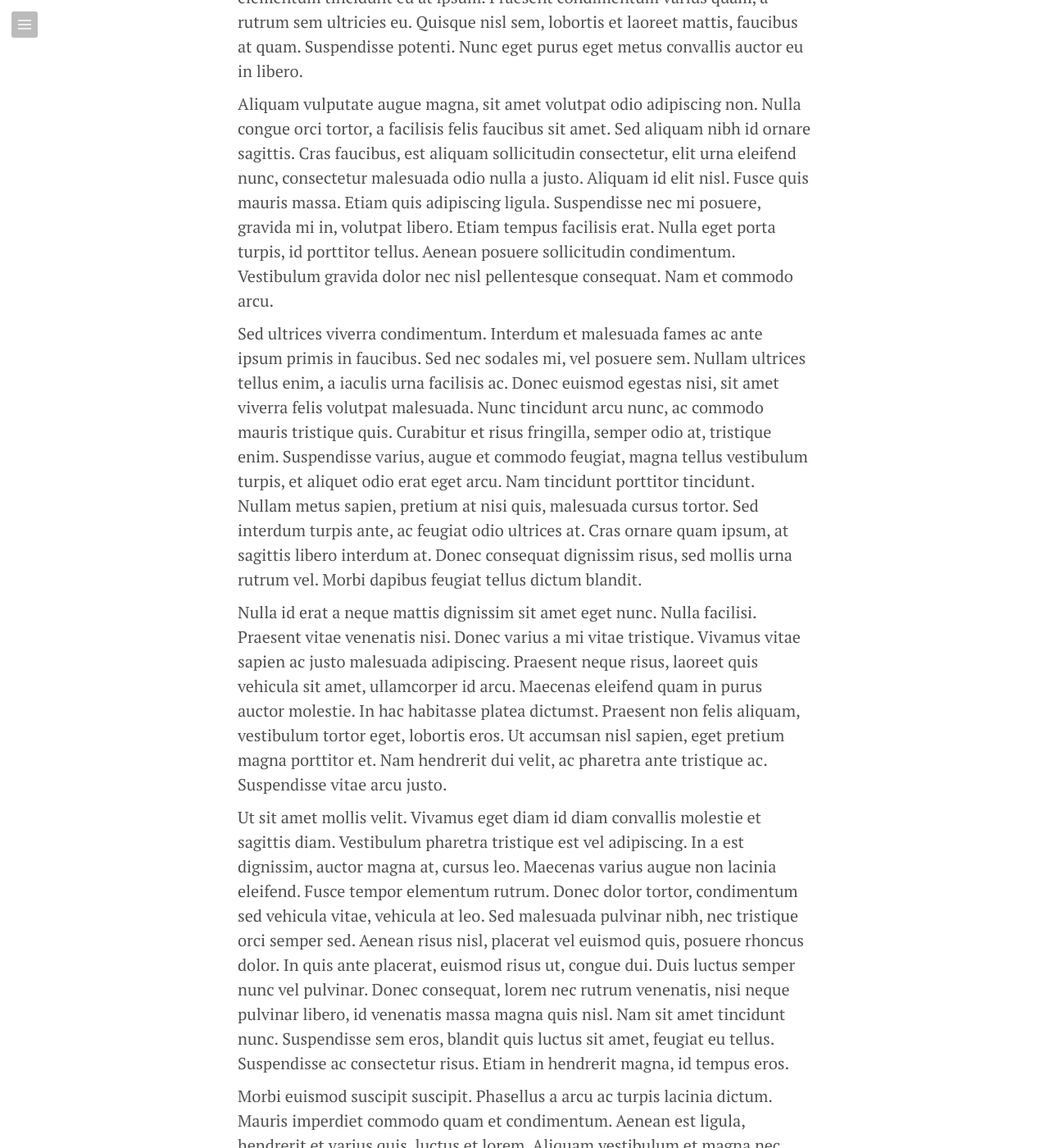
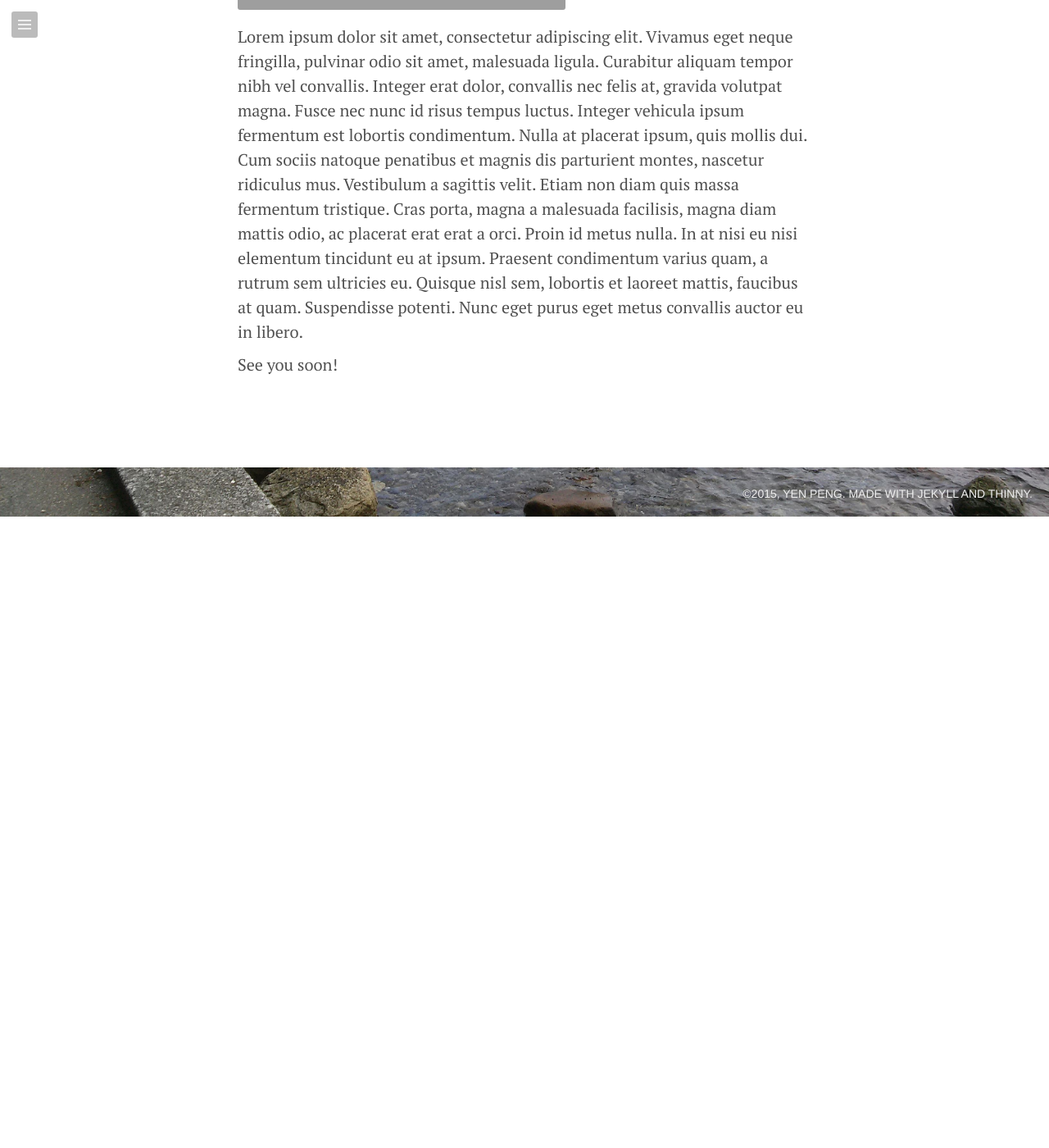
Before and after one commit to yenpeng/yenpeng.github.io, a Jekyll site: the page built from sweat.md, in a window 1280 px wide and 1400 px high, scrolled down 798 px. Shown: the whole window at 82% size. Built offline with Jekyll 4.4.1, drawn with Linux system fonts in a browser that asks for light colours; Markdown is read by kramdown in place of the engine named in the settings; after the commit the page ends 1428 px from its top, so only the background shows below that; some of the changed text lies outside the part shown; grey boxes are pictures that could not be loaded.

Commit message:
Changes to sweat

```diff
--- a/_config.yml
+++ b/_config.yml
@@ -41,8 +41,8 @@
   - title:	About
     url:	/about
 
-  - title:  Sweat Hard
-    url:  /sweathard
+  - title:  Sweat
+    url:  /sweat
 
 copyright:
   author:	Yen Peng
--- a/sweat.md
+++ b/sweat.md
@@ -1,22 +1,17 @@
 ---
 layout: page
-title: Putting sweat into words as I progress in my fitness journey.
+title: Putting sweat into words as I progress through my fitness journey.
 ---
 
 <div class="message">
-  This page will be ready soon! Meanwhile, stay with this beautiful latin text below.
+  This page is still in the teething stage. Meanwhile, feast yourself on this lovely athletic creature.
 </div>
+
+![Tiger](/assets/images/tiger.jpg)
+
 
 Lorem ipsum dolor sit amet, consectetur adipiscing elit. Vivamus eget neque fringilla, pulvinar odio sit amet, malesuada ligula. Curabitur aliquam tempor nibh vel convallis. Integer erat dolor, convallis nec felis at, gravida volutpat magna. Fusce nec nunc id risus tempus luctus. Integer vehicula ipsum fermentum est lobortis condimentum. Nulla at placerat ipsum, quis mollis dui. Cum sociis natoque penatibus et magnis dis parturient montes, nascetur ridiculus mus. Vestibulum a sagittis velit. Etiam non diam quis massa fermentum tristique. Cras porta, magna a malesuada facilisis, magna diam mattis odio, ac placerat erat erat a orci. Proin id metus nulla. In at nisi eu nisi elementum tincidunt eu at ipsum. Praesent condimentum varius quam, a rutrum sem ultricies eu. Quisque nisl sem, lobortis et laoreet mattis, faucibus at quam. Suspendisse potenti. Nunc eget purus eget metus convallis auctor eu in libero.
 
-Aliquam vulputate augue magna, sit amet volutpat odio adipiscing non. Nulla congue orci tortor, a facilisis felis faucibus sit amet. Sed aliquam nibh id ornare sagittis. Cras faucibus, est aliquam sollicitudin consectetur, elit urna eleifend nunc, consectetur malesuada odio nulla a justo. Aliquam id elit nisl. Fusce quis mauris massa. Etiam quis adipiscing ligula. Suspendisse nec mi posuere, gravida mi in, volutpat libero. Etiam tempus facilisis erat. Nulla eget porta turpis, id porttitor tellus. Aenean posuere sollicitudin condimentum. Vestibulum gravida dolor nec nisl pellentesque consequat. Nam et commodo arcu.
 
-Sed ultrices viverra condimentum. Interdum et malesuada fames ac ante ipsum primis in faucibus. Sed nec sodales mi, vel posuere sem. Nullam ultrices tellus enim, a iaculis urna facilisis ac. Donec euismod egestas nisi, sit amet viverra felis volutpat malesuada. Nunc tincidunt arcu nunc, ac commodo mauris tristique quis. Curabitur et risus fringilla, semper odio at, tristique enim. Suspendisse varius, augue et commodo feugiat, magna tellus vestibulum turpis, et aliquet odio erat eget arcu. Nam tincidunt porttitor tincidunt. Nullam metus sapien, pretium at nisi quis, malesuada cursus tortor. Sed interdum turpis ante, ac feugiat odio ultrices at. Cras ornare quam ipsum, at sagittis libero interdum at. Donec consequat dignissim risus, sed mollis urna rutrum vel. Morbi dapibus feugiat tellus dictum blandit.
 
-Nulla id erat a neque mattis dignissim sit amet eget nunc. Nulla facilisi. Praesent vitae venenatis nisi. Donec varius a mi vitae tristique. Vivamus vitae sapien ac justo malesuada adipiscing. Praesent neque risus, laoreet quis vehicula sit amet, ullamcorper id arcu. Maecenas eleifend quam in purus auctor molestie. In hac habitasse platea dictumst. Praesent non felis aliquam, vestibulum tortor eget, lobortis eros. Ut accumsan nisl sapien, eget pretium magna porttitor et. Nam hendrerit dui velit, ac pharetra ante tristique ac. Suspendisse vitae arcu justo.
-
-Ut sit amet mollis velit. Vivamus eget diam id diam convallis molestie et sagittis diam. Vestibulum pharetra tristique est vel adipiscing. In a est dignissim, auctor magna at, cursus leo. Maecenas varius augue non lacinia eleifend. Fusce tempor elementum rutrum. Donec dolor tortor, condimentum sed vehicula vitae, vehicula at leo. Sed malesuada pulvinar nibh, nec tristique orci semper sed. Aenean risus nisl, placerat vel euismod quis, posuere rhoncus dolor. In quis ante placerat, euismod risus ut, congue dui. Duis luctus semper nunc vel pulvinar. Donec consequat, lorem nec rutrum venenatis, nisi neque pulvinar libero, id venenatis massa magna quis nisl. Nam sit amet tincidunt nunc. Suspendisse sem eros, blandit quis luctus sit amet, feugiat eu tellus. Suspendisse ac consectetur risus. Etiam in hendrerit magna, id tempus eros.
-
-Morbi euismod suscipit suscipit. Phasellus a arcu ac turpis lacinia dictum. Mauris imperdiet commodo quam et condimentum. Aenean est ligula, hendrerit et varius quis, luctus et lorem. Aliquam vestibulum et magna nec aliquam. Suspendisse eu ultricies lectus. Duis vel lorem ut quam bibendum viverra. Curabitur scelerisque, mauris dignissim dignissim egestas, tortor eros pellentesque nunc, ac elementum justo libero sollicitudin erat. Suspendisse suscipit orci eu nibh elementum, non cursus turpis ullamcorper. Integer vehicula libero et tellus vulputate, eu aliquam diam placerat. Morbi pharetra, urna quis bibendum vulputate, nibh nisl dictum risus, et cursus tortor tortor id libero. Integer accumsan, enim sit amet blandit ultricies, diam elit condimentum justo, quis adipiscing dolor eros non neque. Vivamus commodo sem libero, sit amet tincidunt nisi accumsan vitae. Donec nec sem nunc. Phasellus sed placerat erat. Integer nisi lectus, cursus a est id, gravida aliquam purus.
-
-Good bye, and thank's for all the fish!
+See you soon!
```
Also changed, not shown: _posts/2015-01-31-first-post-ever.md (+1 -1 lines), media/2015-01-31-first-post-ever/code.png (added), media/2015-01-31-first-post-ever/jekyll.png (deleted), 1 other file.
